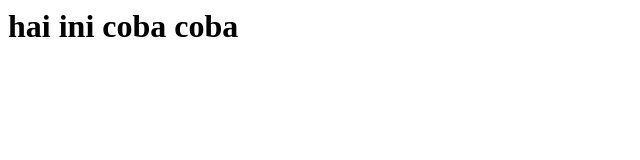
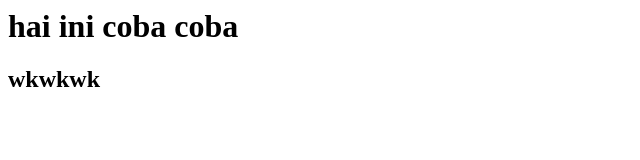
Before and after one commit to BaariqAzhar/coba-coba, a plain HTML site: page index.html in a window 1280 px wide. Shown: the whole page, without its empty margins (0-640 px from the left). Drawn offline with Linux system fonts and the light colour scheme.

Commit message:
tambahan local

```diff
--- a/index.html
+++ b/index.html
@@ -1 +1,2 @@
 <h1>hai ini coba coba</h1>
+<h2>wkwkwk</h2>
```
